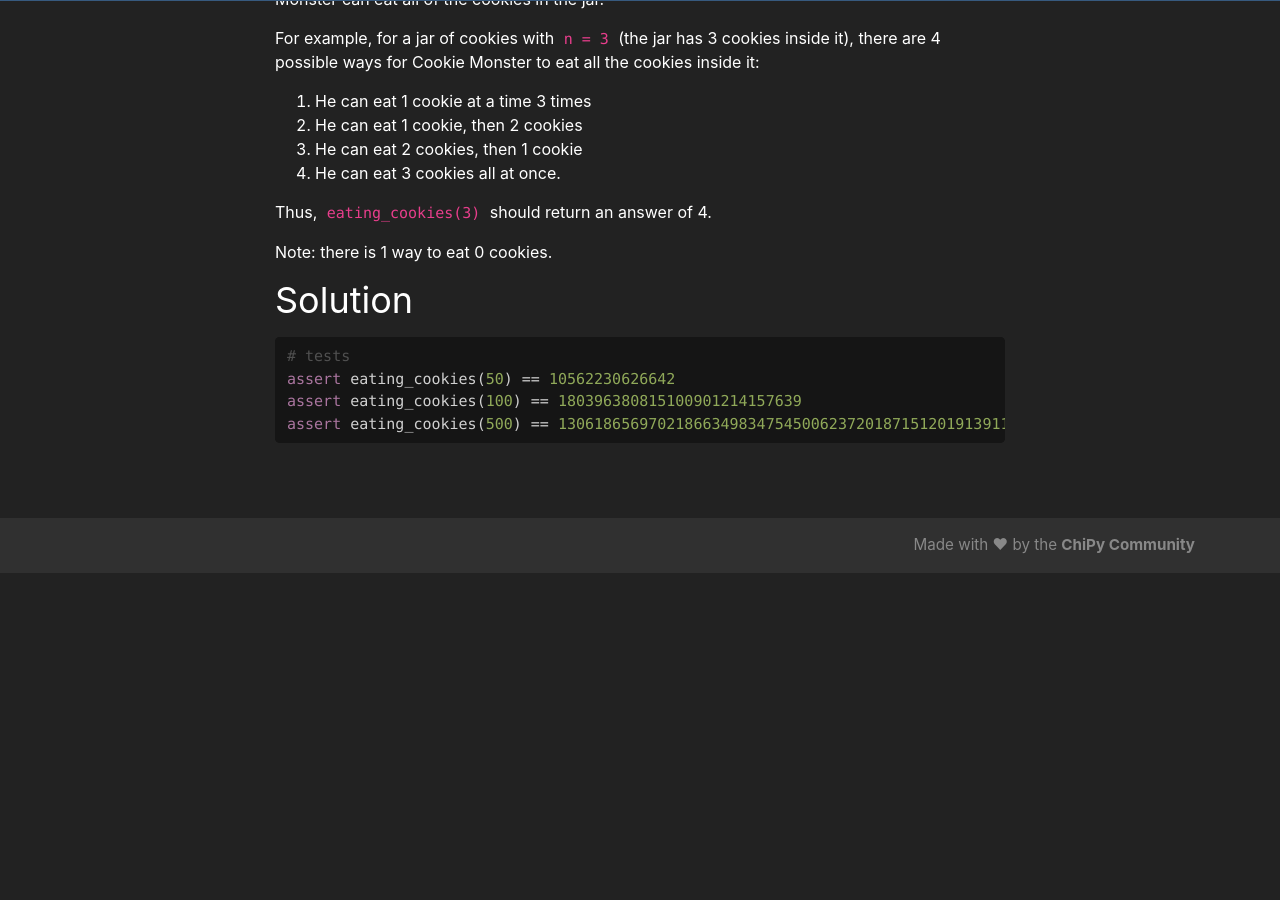
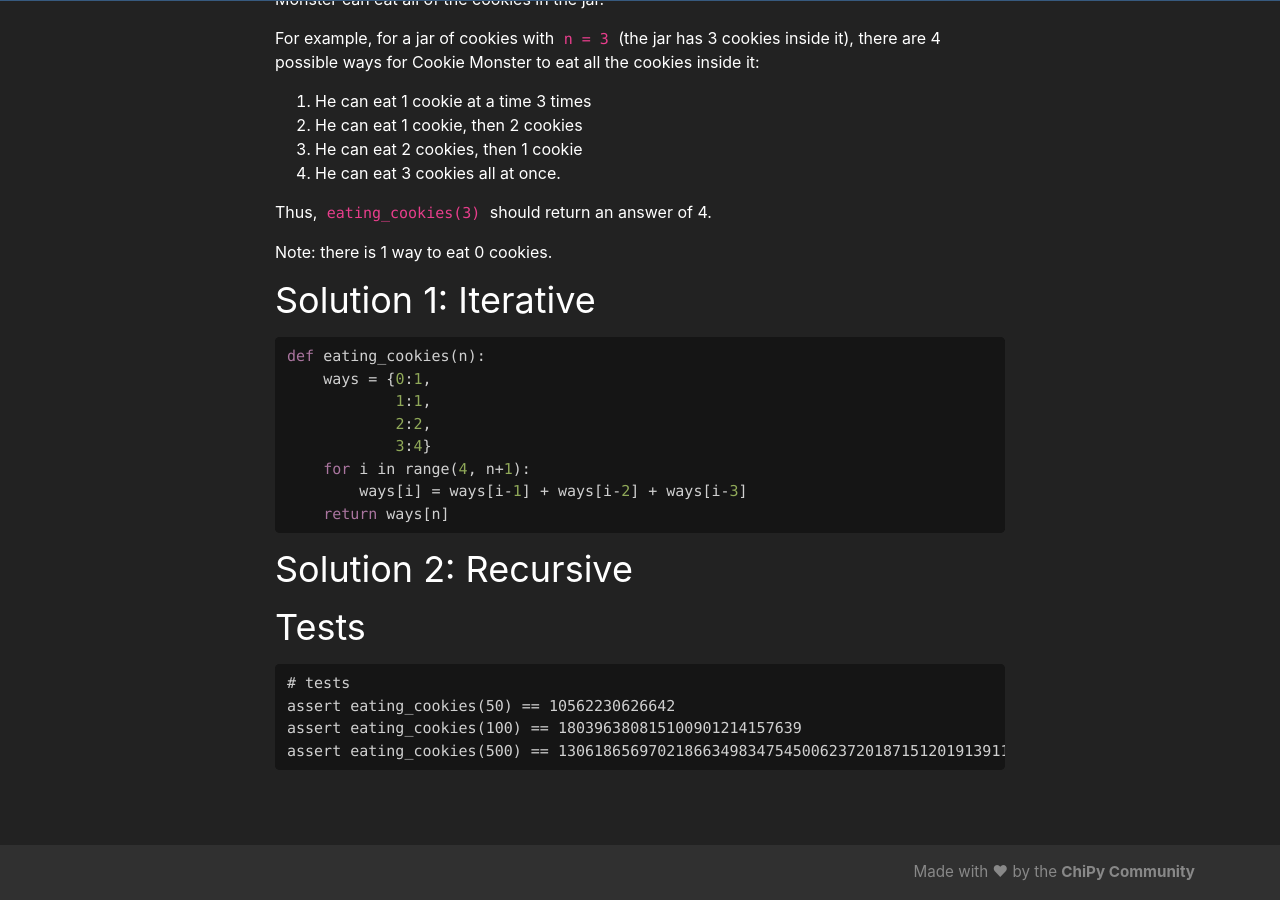
Before and after one commit to chicagopython/algosig, a Jekyll site: the page built from _posts/2020-03-05-eating-cookies.md, in a window 1280 px wide and 900 px high, scrolled down 788 px. Built offline with Jekyll 4.4.1, drawn with Linux system fonts in a browser that asks for light colours; nearby versions of some CDN libraries; our own code applies the rules of GitHub Pages for plain Markdown files; before the commit the page ends 1361 px from its top, so only the background shows below that.

Commit message:
Update 2020-03-05-eating-cookies.md (#26)

````diff
--- a/_posts/2020-03-05-eating-cookies.md
+++ b/_posts/2020-03-05-eating-cookies.md
@@ -23,9 +23,23 @@ Thus, `eating_cookies(3)` should return an answer of 4.
 
 Note: there is 1 way to eat 0 cookies.
 
-## Solution
+## Solution 1: Iterative
 
 ```python
+def eating_cookies(n):
+    ways = {0:1,
+            1:1,
+            2:2,
+            3:4}
+    for i in range(4, n+1):
+        ways[i] = ways[i-1] + ways[i-2] + ways[i-3]
+    return ways[n]
+```
+## Solution 2: Recursive
+
+## Tests
+
+```
 # tests
 assert eating_cookies(50) == 10562230626642
 assert eating_cookies(100) == 180396380815100901214157639
````
